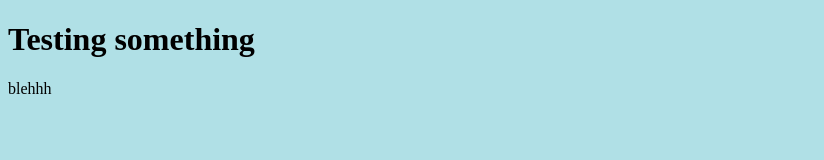
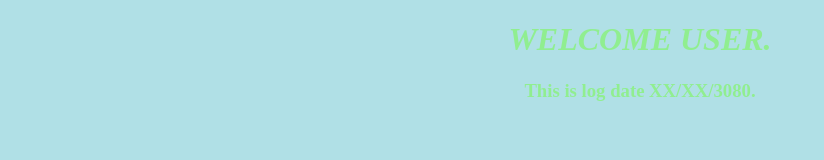
Before and after one commit to empyreanblood/empyreanblood.github.io, a plain HTML site: page index.html in a window 1280 px wide. Shown: the whole page, without its empty margins (0-824 px from the left). Drawn offline with Linux system fonts and the light colour scheme.

Commit message:
update 1

```diff
--- a/index.html
+++ b/index.html
@@ -5,8 +5,8 @@
         <link rel="stylesheet" href="./style.css">
     </head>
     <body>
-<h1>Testing something</h1>
-        <p>blehhh</p>
+<h1><i>WELCOME USER.</i></h1>
+<h3>This is log date XX/XX/3080.</h3>
     </body>
 
 </hmtl>
--- a/style.css
+++ b/style.css
@@ -1,4 +1,6 @@
 body{
     .url {cursor: url(MAIN.cur),default;}
     background-color: powderblue;
+    text-align: center;
+    color:lightgreen;
 }
```
